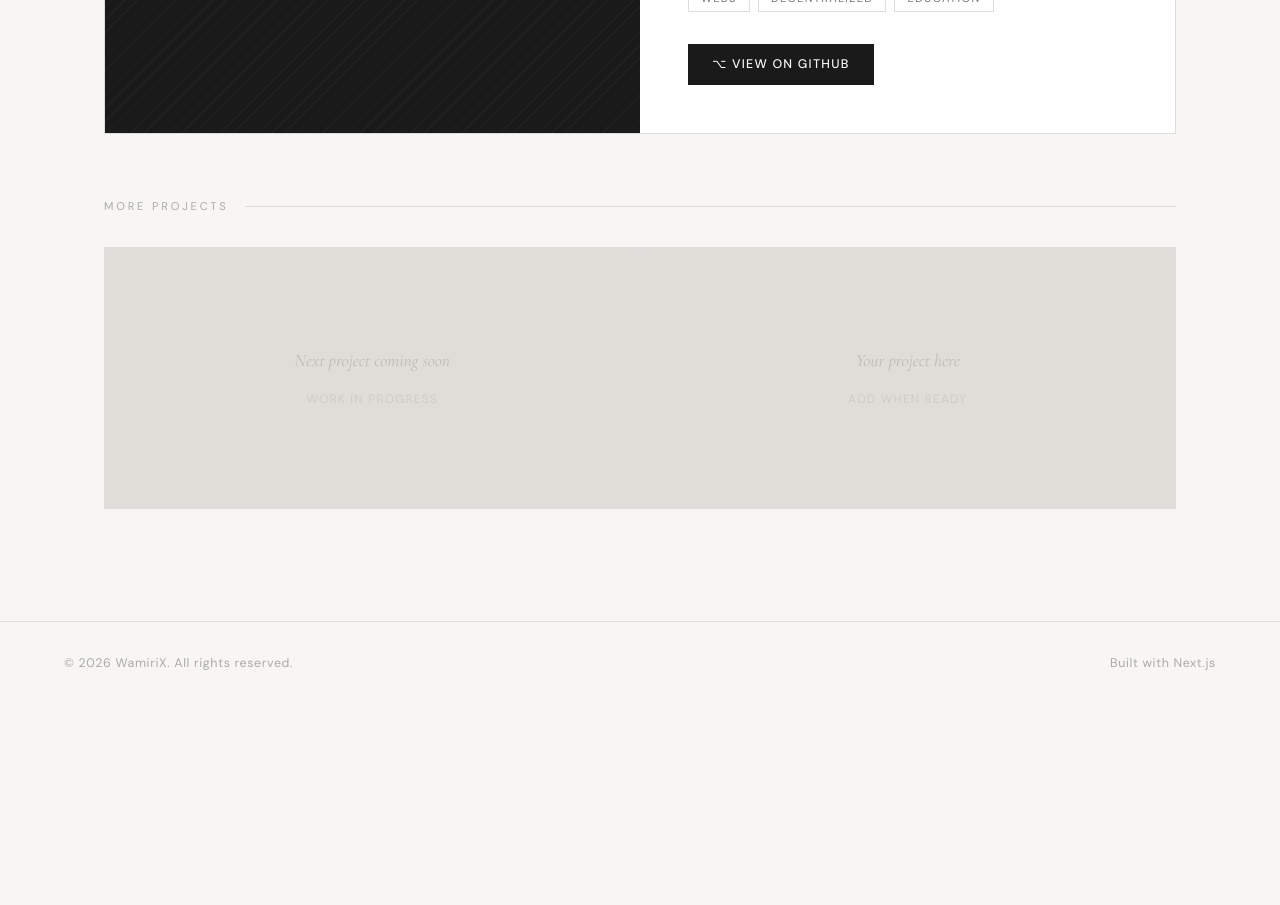
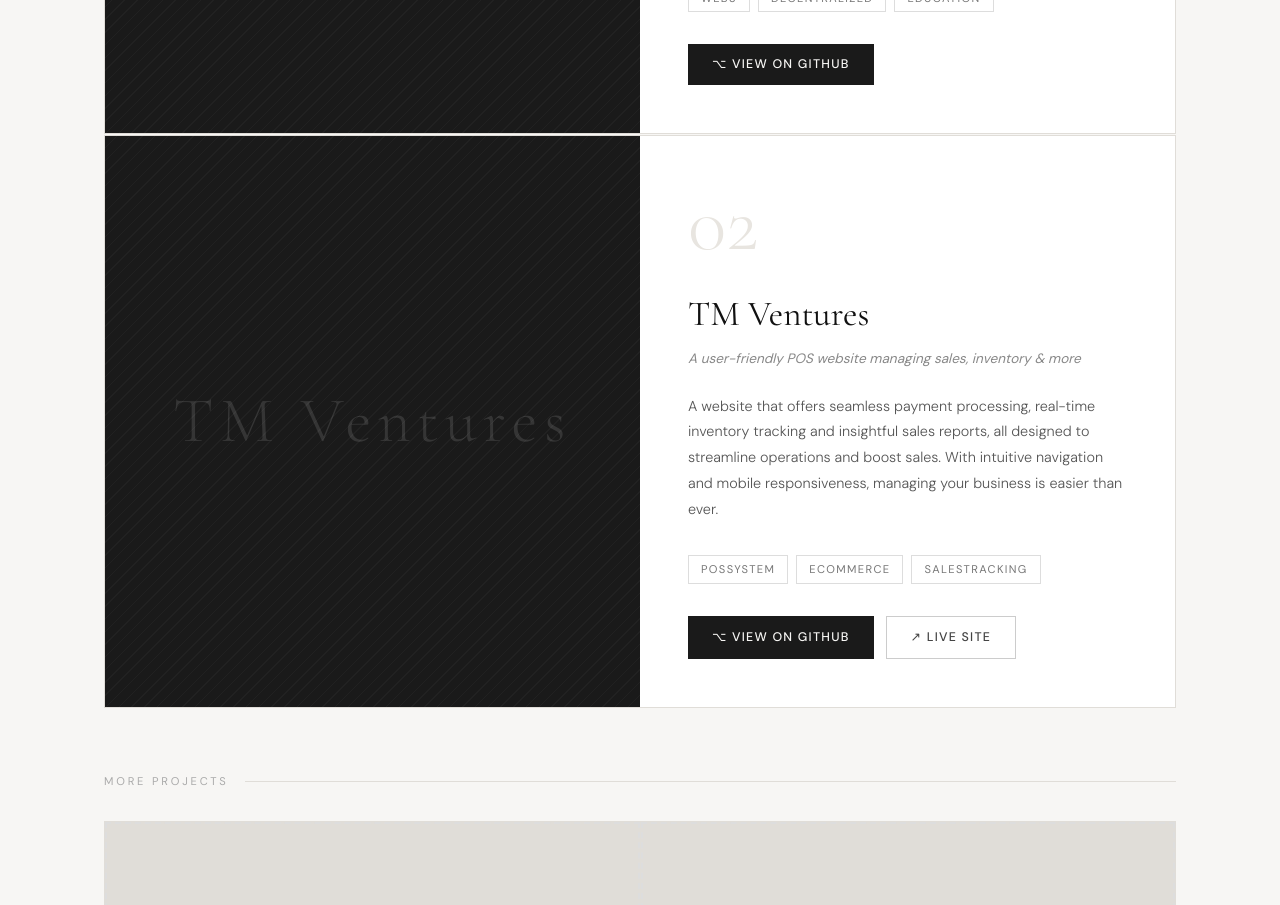
Before and after one commit to samue247/my-profile-web, a Next.js app: page /portfolio in a window 1280 px wide. Shown: the part 860-1765 px from the top of the page. Before the commit the page ends 1565 px from the top, so only its background shows below. Built offline with nearby package versions, Linux system fonts and the light colour scheme.

Commit message:
Add TM Venture Project

```diff
--- a/app/portfolio/page.js
+++ b/app/portfolio/page.js
@@ -8,14 +8,26 @@ export default function Portfolio() {
     setTimeout(() => setVisible(true), 100);
   }, []);
 
-  const featured = {
+  const featured = [
+  {
     name: "Newbnet",
     description: "The Decentralized Learning for Web3",
     detail:
       "A next-generation learning platform built for the Web3 ecosystem. Newbnet empowers learners with decentralized, open-access education — bridging the gap between traditional learning and the blockchain world.",
     github: "https://github.com/Josh565565/newb-bot-backend",
+    live: "",
     tags: ["Web3", "Decentralized", "Education"],
-  };
+  },
+  {
+    name: "TM Ventures",
+    description: "A user-friendly POS website managing sales, inventory & more",
+    detail:
+      "A website that offers seamless payment processing, real-time inventory tracking and insightful sales reports, all designed to streamline operations and boost sales. With intuitive navigation and mobile responsiveness, managing your business is easier than ever.",
+    github: "https://github.com/samue247/tm-ventures",
+    live: "https://tm-ventures.netlify.app",
+    tags: ["POSsystem", "Ecommerce", "SalesTracking"],
+  },
+];
 
   const placeholders = [
     {
@@ -450,32 +462,38 @@ export default function Portfolio() {
 
         {/* FEATURED PROJECT */}
 <section className="featured-section">
-          <p className="section-label">Featured Project</p>
-          <div className="featured-card">
+  <p className="section-label">Featured Projects</p>
+  {featured.map((project, i) => (
+    <div className="featured-card" key={i} style={{ marginBottom: "1px" }}>
       <div className="featured-visual">
-              <div className="featured-visual-label">Newbnet</div>
+        <div className="featured-visual-label">{project.name}</div>
       </div>
       <div className="featured-content">
         <div>
-                <div className="featured-number">01</div>
-                <h2 className="featured-name">{featured.name}</h2>
-                <p className="featured-tagline">{featured.description}</p>
-                <p className="featured-detail">{featured.detail}</p>
+          <div className="featured-number">0{i + 1}</div>
+          <h2 className="featured-name">{project.name}</h2>
+          <p className="featured-tagline">{project.description}</p>
+          <p className="featured-detail">{project.detail}</p>
           <div className="tags">
-                  {featured.tags.map((tag) => (
+            {project.tags.map((tag) => (
               <span key={tag} className="tag">{tag}</span>
             ))}
           </div>
         </div>
         <div className="project-links">
-                <a href={featured.github} target="_blank" rel="noopener noreferrer" className="btn-primary">
+          <a href={project.github} target="_blank" rel="noopener noreferrer" className="btn-primary">
             ⌥ View on GitHub
           </a>
+          {project.live && (
+            <a href={project.live} target="_blank" rel="noopener noreferrer" className="btn-secondary">
+              ↗ Live Site
+            </a>
+          )}
         </div>
       </div>
     </div>
+  ))}
 </section>
-
         {/* GRID */}
         <section className="grid-section">
           <p className="section-label">More Projects</p>
```
Lines whose indentation alone changed are shown as unchanged.
